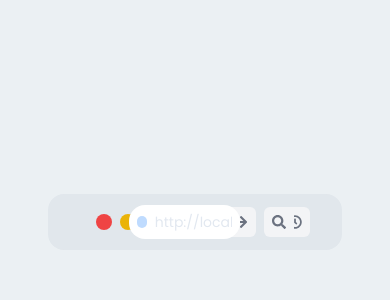
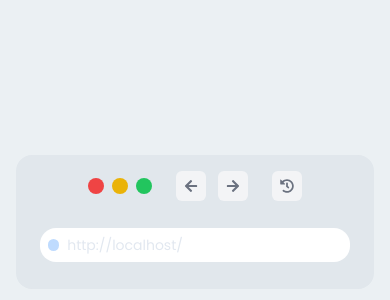
Before and after one commit to diego-luciano/url-shortener, a Next.js app: page / in a window 390 px wide. Shown: the part 200-500 px from the top of the page. Built offline with nearby package versions, Linux system fonts and the light colour scheme.

Commit message:
Add responsive to shortener component

```diff
--- a/src/components/Shortener.tsx
+++ b/src/components/Shortener.tsx
@@ -9,8 +9,8 @@ const Shortener = () => {
     }, []);
 
     return (
-        <div style={{ background: '#E1E7EC' }} className='w-full h-14 px-12 flex items-center rounded-2xl'>
-            <div className='w-2/12 h-full flex'>
+        <div style={{ background: '#E1E7EC' }} className='w-full h-auto px-6 py-4 flex flex-col space-y-4 items-center rounded-2xl lg:flex-row lg:h-14 lg:space-y-0'>
+            <div className='w-full h-auto flex items-center justify-center lg:w-2/12'>
                 <div className='w-auto h-full flex items-center space-x-2'>
                     <div className='w-4 h-4 rounded-full bg-red-500'></div>
                     <div className='w-4 h-4 rounded-full bg-yellow-500'></div>
@@ -24,7 +24,7 @@ const Shortener = () => {
                     <FaHistory className='p-2 text-3xl rounded-md text-gray-500 bg-gray-100' />
                 </div>
             </div>
-            <div className='w-9/12 h-full flex items-center'>
+            <div className='w-full h-14 flex items-center lg:w-9/12'>
                 <div className='w-full h-3/5 px-2 flex items-center space-x-2 rounded-2xl bg-white'>
                     <div className='w-3 h-3 rounded-full bg-blue-200'></div>
                     <input
@@ -33,9 +33,6 @@ const Shortener = () => {
                         className="w-full h-full text-sm bg-transparent placeholder-slate-200" />
                 </div>
             </div>
-            <div className='w-auto h-full ml-6 flex items-center'>
-                <FaSearch className='p-2 text-3xl rounded-md text-gray-500 bg-gray-100' />
-            </div>
         </div>
     )
 }
--- a/src/pages/index.tsx
+++ b/src/pages/index.tsx
@@ -3,7 +3,7 @@ import Shortener from '../components/Shortener';
 
 const Home = () => {
   return (
-    <div style={{ background: '#EBF0F3' }} className='w-screen h-screen flex items-center justify-center px-12'>
+    <div style={{ background: '#EBF0F3' }} className='w-screen h-screen flex items-center justify-center px-4'>
       <Shortener />
     </div>
   )
```
